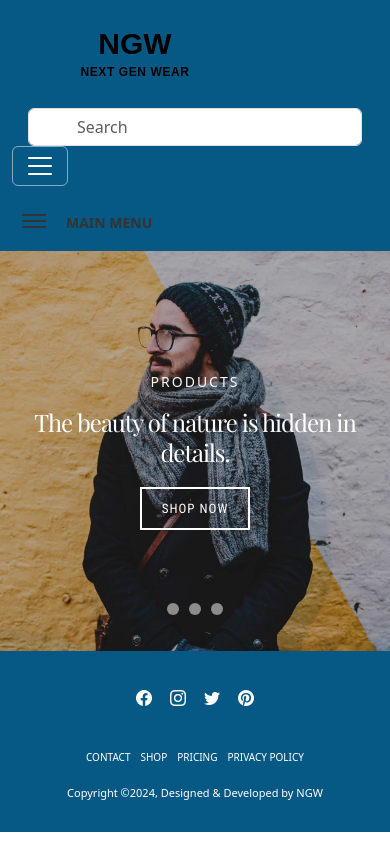
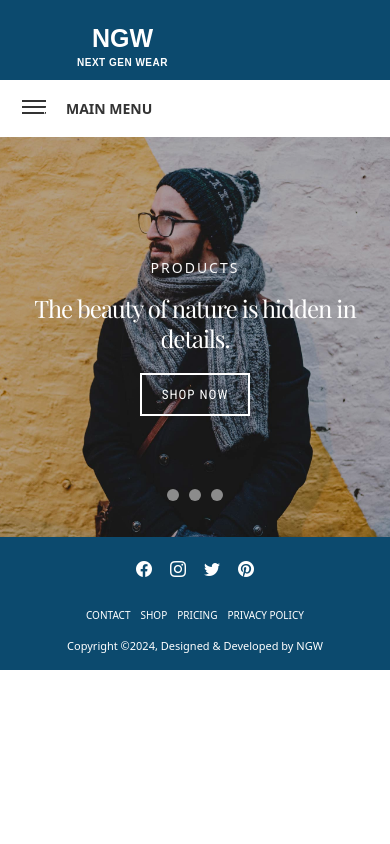
Before and after one commit to parthgoyal13/e-commerceWeb-frontend, a React (Vite) app: page / in a window 390 px wide. Built offline with nearby package versions, Linux system fonts and the light colour scheme.

Commit message:
move navbar outside the header, also reduced the size of footer and header

```diff
--- a/src/components/Footer.css
+++ b/src/components/Footer.css
@@ -1,6 +1,6 @@
 .footer {
-  background-color: #075985; /* sky-800 */
-  padding: 50px 0;
+  background-color: #0c4a6e; /* sky-900 */
+  padding: 25px 0;
   text-align: center;
 }
 
@@ -42,7 +42,7 @@
 .footer-menu {
   list-style: none;
   padding: 0;
-  margin: 30px 0 0 0;
+  margin: 15px 0 0 0;
   display: flex;
   justify-content: center;
   align-items: center;
@@ -67,7 +67,7 @@
 
 /* Copyright Text */
 .copyright-text {
-  margin: 20px 0 0 0;
+  margin: 10px 0 0 0;
   padding: 0;
   color: #ffffff;
   font-size: 14px;
@@ -88,7 +88,7 @@
 /* Responsive Design */
 @media (max-width: 768px) {
   .footer {
-    padding: 40px 0;
+    padding: 20px 0;
   }
 
   .social-media li {
@@ -101,7 +101,7 @@
   }
 
   .footer-menu {
-    margin-top: 25px;
+    margin-top: 12px;
   }
 
   .footer-menu li {
@@ -113,7 +113,7 @@
   }
 
   .copyright-text {
-    margin-top: 15px;
+    margin-top: 10px;
     font-size: 12px;
     padding: 0 15px;
   }
@@ -121,7 +121,7 @@
 
 @media (max-width: 480px) {
   .footer {
-    padding: 30px 0;
+    padding: 15px 0;
   }
 
   .social-media li a {
--- a/src/components/Header.jsx
+++ b/src/components/Header.jsx
@@ -87,11 +87,12 @@ const Header = () => {
   };
 
   return (
-    <header style={{ backgroundColor: "#075985" }}>
-      <nav className="navbar navbar-expand-lg" style={{ backgroundColor: "#075985" }}>
+    <>
+      <header style={{ backgroundColor: "#0c4a6e" }}>
+        <nav className="navbar navbar-expand-lg" style={{ backgroundColor: "#0c4a6e", paddingTop: "0.5rem", paddingBottom: "0.5rem", height: "80px" }}>
         <div className="container-fluid d-flex align-items-center">
           <Link className="navbar-brand ms-5" to="/">
-            <img src={NGWLogo} alt="NGW - Next Gen Wear" height="90" />
+            <img src={NGWLogo} alt="NGW - Next Gen Wear" height="75" style={{ filter: "brightness(0) invert(1)" }} />
           </Link>
           <div className="flex-grow-1 d-flex justify-content-center position-relative mx-3">
             <div className="position-relative w-100" style={{ maxWidth: "600px" }}>
@@ -310,8 +311,9 @@ const Header = () => {
           </div>
         </div>
       </nav>
-      <Navigation />
     </header>
+    <Navigation />
+    </>
   );
 };
 export default Header;
--- a/src/components/Navigation.css
+++ b/src/components/Navigation.css
@@ -7,7 +7,7 @@
   margin-bottom: 0;
   padding: 10px 0;
   overflow: visible;
-  background-color: #075985; /* sky-800 */
+  background-color: #ffffff; /* white */
 }
 
 .navigation .container-fluid {
@@ -38,7 +38,7 @@
 
 .navigation .navbar-nav > li > a,
 .navigation .navbar-nav > li > .nav-link {
-  color: #ffffff;
+  color: #333333;
   font-size: 14px;
   padding: 20px 15px;
   text-transform: uppercase;
@@ -57,13 +57,13 @@
 .navigation .navbar-nav > li > .nav-link:active,
 .navigation .navbar-nav > li > .nav-link:focus {
   background: none;
-  color: #e0f2fe;
+  color: #075985;
   border: 1px solid transparent;
 }
 
 .navigation .navbar-nav > li.active > a,
 .navigation .navbar-nav > li.active > .nav-link {
-  color: #e0f2fe;
+  color: #075985;
 }
 
 .navigation .navbar-nav > li > a.dropdown-toggle {
```
